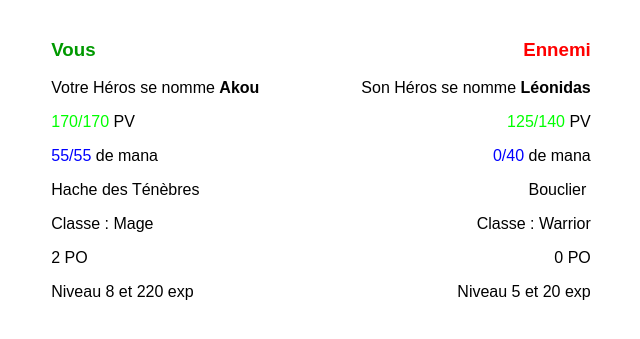
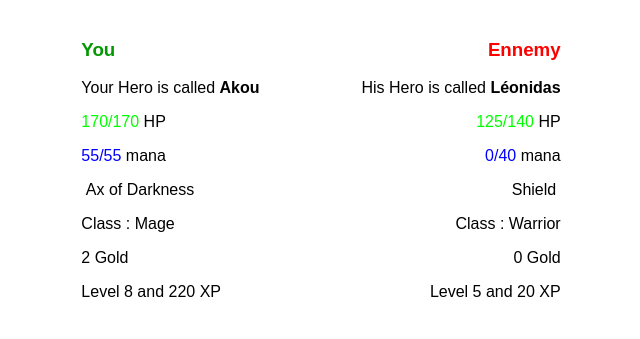
Before and after one commit to Louka-Fauvel/LoL, a PHP site: page / in a window 1280 px wide. Shown: the top 339 px of the page, without its empty margins (319-959 px from the left). Run offline with PHP 8.4, Linux system fonts and the light colour scheme.

Commit message:
fix: language english. feat: Add Item attributes.

```diff
--- a/Hero.php
+++ b/Hero.php
@@ -2,39 +2,40 @@
 class Hero {
 
   private $name;
-  private $pvMax;
-  private $pv;
+  private $healthMax;
+  private $health;
   private $manaMax;
   private $mana;
   private $items;
   private $class;
-  private $po;
-  private $lv;
-  private $exp;
+  private $gold;
+  private $level;
+  private $experience;
+  private $status;
 
-  public function __construct(string $name, int $pvMax, int $manaMax, string $class = 'Warrior'){
+  public function __construct(string $name, int $healthMax, int $manaMax, string $class = 'Warrior'){
     $this->name = $name;
-    $this->pvMax = $pvMax;
-    $this->pv = $pvMax;
+    $this->healthMax = $healthMax;
+    $this->health = $healthMax;
     $this->manaMax = $manaMax;
     $this->mana = $manaMax;
     $this->items = [];
     $this->class = $class;
-    $this->po = 0;
-    $this->lv = 1;
-    $this->exp = 0;
+    $this->gold = 0;
+    $this->level = 1;
+    $this->experience = 0;
   }
 
   public function getName() {
     return $this->name;
   }
 
-  public function getPVMax() {
-    return $this->pvMax;
+  public function getHealthMax() {
+    return $this->healthMax;
   }
 
-  public function getPV() {
-    return $this->pv;
+  public function getHealth() {
+    return $this->health;
   }
 
   public function getManaMax() {
@@ -53,100 +54,109 @@ class Hero {
     return $this->class;
   }
 
-  public function getPO() {
-    return $this->po;
+  public function getGold() {
+    return $this->gold;
   }
 
-  public function getLV() {
-    return $this->lv;
+  public function getLevel() {
+    return $this->level;
   }
 
-  public function getExp() {
-    return $this->exp;
+  public function getExperience() {
+    return $this->experience;
+  }
+
+  public function getStatus() {
+    return $this->status;
   }
 
 
-  public function systemPV($n) {
-    $this->pv = $this->pvMax + $n;
+  public function setHealth($n) {
+    $this->health = $this->health + $n;
 
-    if ($this->pv <= 0) {
-      $this->pv = 0;
+    if ($this->health <= 0) {
+      $this->health = 0;
     }
   }
 
-  public function systemMana($n) {
-    $this->mana = $this->manaMax + $n;
+  public function setMana($n) {
+    $this->mana = $this->mana + $n;
 
     if ($this->mana <= 0) {
       $this->mana = 0;
     }
   }
 
-  public function systemPO($n) {
-    $this->po = $this->po + $n;
+  public function setGold($n) {
+    $this->gold = $this->gold + $n;
 
-    if ($this->po <= 0) {
-      $this->po = 0;
+    if ($this->gold <= 0) {
+      $this->gold = 0;
     }
   }
 
-  public function systemLV($n) {
-    //$this->lv = floor($n / 10) + 1;
-    $this->exp = $this->exp + $n;
-    while ($n > pow(2, $this->lv)) {
-      $this->lv = $this->lv + 1;
-      $this->pvMax = $this->pvMax + 10;
+  public function setLevel($n) {
+    //$this->level = floor($n / 10) + 1;
+    $this->experience = $this->experience + $n;
+    while ($n > pow(2, $this->level)) {
+      $this->level = $this->level + 1;
+      $this->healthMax = $this->healthMax + 10;
       $this->manaMax = $this->manaMax + 5;
-      $this->pv = $this->pv + 10;
+      $this->health = $this->health + 10;
       $this->mana = $this->mana + 5;
 
-      if ($this->lv > 18) {
-        $this->lv = 18;
-        $this->exp = "max";
-        $this->pvMax = $this->pvMax - 10;
+      if ($this->level > 18) {
+        $this->level = 18;
+        $this->experience = "max";
+        $this->healthMax = $this->healthMax - 10;
         $this->manaMax = $this->manaMax - 5;
-        $this->pv = $this->pv - 10;
+        $this->health = $this->health - 10;
         $this->mana = $this->mana - 5;
         break;
       }
     }
   }
 
+  public function setStatus($statusHero) {
+
+    if ($statusHero == true) {
+      $this->status = "Die";
+
+    } if ($statusHero == false) {
+      $this->status = "";
+    }
+  }
+
   public function heroDie() {
 
-    if ($this->pv == 0) {
-      $die = "Dead";
+    if ($this->health == 0) {
+      return true;
 
     } else {
-      $die = "";
+      return false;
     }
 
     if ($this->class == "Mage") {
 
       if ($this->mana == 0) {
-        $die = "Dead";
+        return true;
       }
-    }
-
-    return $die;
-  }
-
-  public function itemsShop($select) {
-    $itemsShop = [['Collier de flamme', 5], ['Bouclier', 5], ['Hache des Ténèbres', 8]];
-
-    if ($select >= count($itemsShop) - 1) {
-      $select = count($itemsShop) - 1;
-    }
-
-    if ($this->po >= $itemsShop[$select][1]) {
-      $this->items[] = $itemsShop[$select][0];
-      $this->po = $this->po - $itemsShop[$select][1];
     }
   }
 
-  public function timerResurrection($die) {
-    if ($die == "Dead") {
-      // code...
+  public function itemsShop($selectItem) {
+
+    if ($this->gold >= $selectItem->getPriceItem()) {
+      $this->items[] = $selectItem->getNameItem();
+      $this->gold = $this->gold - $selectItem->getPriceItem();
+    }
+  }
+
+  public function timerResurrection() {
+    if ($this->status == "Die") {
+      $this->health = $this->healthMax;
+      $this->mana = $this->manaMax;
+      $this->status = "";
     }
   }
 }
--- /dev/null
+++ b/Item.php
@@ -0,0 +1,20 @@
+<?php
+class Item {
+  private $name;
+  private $price;
+
+  public function __construct(string $name, int $price) {
+    $this->name = $name;
+    $this->price = $price;
+  }
+
+
+  public function getNameItem() {
+    return $this->name;
+  }
+
+  public function getPriceItem() {
+    return $this->price;
+  }
+}
+?>
--- a/index.css
+++ b/index.css
@@ -4,14 +4,12 @@ td {padding: 10px 50px}
 
 table {margin: auto;}
 
-.equipe_rouge {color: #ff0000;}
-.equipe_bleu {color: #0000ff;}
-.equipe_vert {color: #009900;}
+.team_red {color: #ff0000;}
+.team_blue {color: #0000ff;}
+.team_green {color: #009900;}
 
-.pv {color: #00ff00;}
+.health {color: #00ff00;}
 .mana {color: #0000ff;}
 .dead {color: #aa0000;}
 
-.position_inverse {text-align: right;}
-
-.padding_centre {text-align: center;}
+.position_reverse {text-align: right;}
--- a/index.php
+++ b/index.php
@@ -1,58 +1,69 @@
 <?php
+include 'Item.php';
 include 'Hero.php';
 
 
-function joueur($joueur, $equipe) {
+function player($player, $team) {
+  $flameNecklace = new Item('Flame Necklace', 5);
+  $shield = new Item('Shield', 5);
+  $axOfDarkness = new Item('Ax of Darkness', 8);
 
-  if ($equipe == "votreJoueur") {
-    $joueur->systemLV(20);
-    $joueur->systemPV(-150);
-    $joueur->systemMana(-10);
-    $joueur->systemPO(10);
-    $joueur->systemPV(0);
-    $joueur->systemMana(0);
-    $joueur->itemsShop(2);
-    $joueur->systemLV(200);
+  if ($team == "yourPlayer") {
+    $player->setLevel(20);
+    $player->setHealth(-150);
+    $player->setMana(-10);
+    $player->setGold(10);
 
-    $heroDie = $joueur->heroDie();
-    echo "      <h3 class='equipe_vert'>Vous <span class='dead'>$heroDie</span></h3>";
-    echo "      <p>Votre Héros se nomme <b>".$joueur->getName()."</b></p>";
+    $heroDie = $player->heroDie();
+    $player->setStatus($heroDie);
+    $player->timerResurrection();
+
+    $player->itemsShop($axOfDarkness);
+    $player->itemsShop($flameNecklace);
+    $player->setLevel(200);
+
+    $heroDie = $player->heroDie();
+    $player->setStatus($heroDie);
+    echo "      <h3 class='team_green'>You <span class='dead'>".$player->getStatus()."</span></h3>";
+    echo "      <p>Your Hero is called <b>".$player->getName()."</b></p>";
   }
 
-  if ($equipe == "equipeAllie") {
-    $joueur->systemLV(20);
-    $joueur->systemPV(-15);
-    $joueur->systemMana(-50);
-    $joueur->systemPO(5);
-    $joueur->itemsShop(1);
+  if ($team == "teamAlly") {
+    $player->setLevel(20);
+    $player->setHealth(-15);
+    $player->setMana(-50);
+    $player->setGold(5);
+    $player->itemsShop($shield);
 
-    $heroDie = $joueur->heroDie();
-    echo "      <h3 class='equipe_bleu'>Allié <span class='dead'>$heroDie</span></h3>";
-    echo "      <p>Son Héros se nomme ".$joueur->getName()."</p>";
+    $heroDie = $player->heroDie();
+    $player->setStatus($heroDie);
+    echo "      <h3 class='team_blue'>Ally <span class='dead'>".$player->getStatus()."</span></h3>";
+    echo "      <p>His Hero is called <b>".$player->getName()."</b></p>";
   }
 
-  if ($equipe == "equipeEnnemi") {
-    $joueur->systemLV(20);
-    $joueur->systemPV(-15);
-    $joueur->systemMana(-50);
-    $joueur->systemPO(5);
-    $joueur->itemsShop(1);
+  if ($team == "teamEnnemy") {
+    $player->setLevel(20);
+    $player->setHealth(-15);
+    $player->setMana(-50);
+    $player->setGold(5);
+    $player->itemsShop($shield);
 
-    $heroDie = $joueur->heroDie();
-    echo "       <h3 class='equipe_rouge'>Ennemi <span class='dead'>$heroDie</span></h3>";
-    echo "       <p>Son Héros se nomme <b>".$joueur->getName()."</b></p>";
+    $heroDie = $player->heroDie();
+    $player->setStatus($heroDie);
+    echo "       <h3 class='team_red'>Ennemy <span class='dead'>".$player->getStatus()."</span></h3>";
+    echo "       <p>His Hero is called <b>".$player->getName()."</b></p>";
   }
 
-  echo "      <p><a class='pv'>".$joueur->getPV()."/".$joueur->getPVMax()."</a> PV</p>";
-  echo "      <p><a class='mana'>".$joueur->getMana()."/".$joueur->getManaMax()."</a> de mana</p>";
-  echo "      <p>".join(", ", $joueur->getItems())."&nbsp;</p>";
-  echo "      <p>Classe : ".$joueur->getClass()."</p>";
-  echo "      <p>".$joueur->getPO()." PO</p>";
-  echo "      <p>Niveau ".$joueur->getLV()." et ".$joueur->getExp()." exp</p>";
+  echo "      <p><a class='health'>".$player->getHealth()."/".$player->getHealthMax()."</a> HP</p>";
+  echo "      <p><a class='mana'>".$player->getMana()."/".$player->getManaMax()."</a> mana</p>";
+  echo "      <p>&nbsp;".join(", ", $player->getItems())."&nbsp;</p>";
+  echo "      <p>Class : ".$player->getClass()."</p>";
+  echo "      <p>".$player->getGold()." Gold</p>";
+  echo "      <p>Level ".$player->getLevel()." and ".$player->getExperience()." XP</p>";
 }
 
-$joueurPrincipal = new Hero("Akou", 100, 20, "Mage"); // Collier de flamme
-$joueurEnnemi = new Hero("Léonidas", 100, 20); // Bouclier
+$playerMain = new Hero("Akou", 100, 20, "Mage"); // Flame necklace
+$playerEnnemy = new Hero("Léonidas", 100, 20);
 ?>
 <!DOCTYPE html>
 <html>
@@ -65,11 +76,11 @@ $joueurEnnemi = new Hero("Léonidas", 100, 20); // Bouclier
     <table>
       <tr>
         <td>
-          <?php joueur($joueurPrincipal, "votreJoueur"); ?>
+          <?php player($playerMain, "yourPlayer"); ?>
         </td>
         <td>
-          <div class='position_inverse'>
-            <?php joueur($joueurEnnemi, "equipeEnnemi"); ?>
+          <div class='position_reverse'>
+            <?php player($playerEnnemy, "teamEnnemy"); ?>
           </div>
         </td>
       </tr>
```
